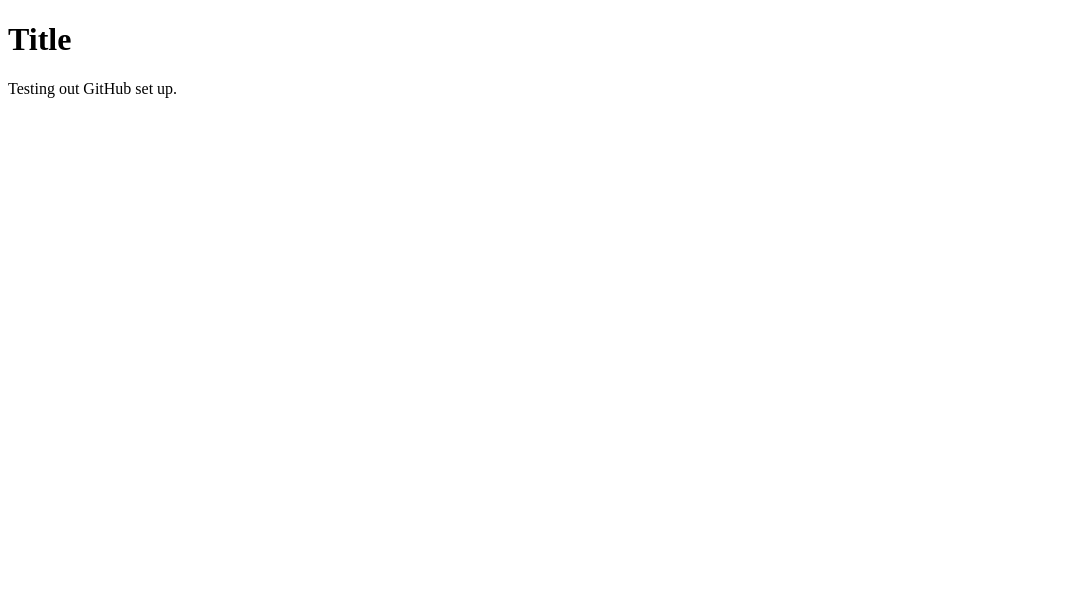
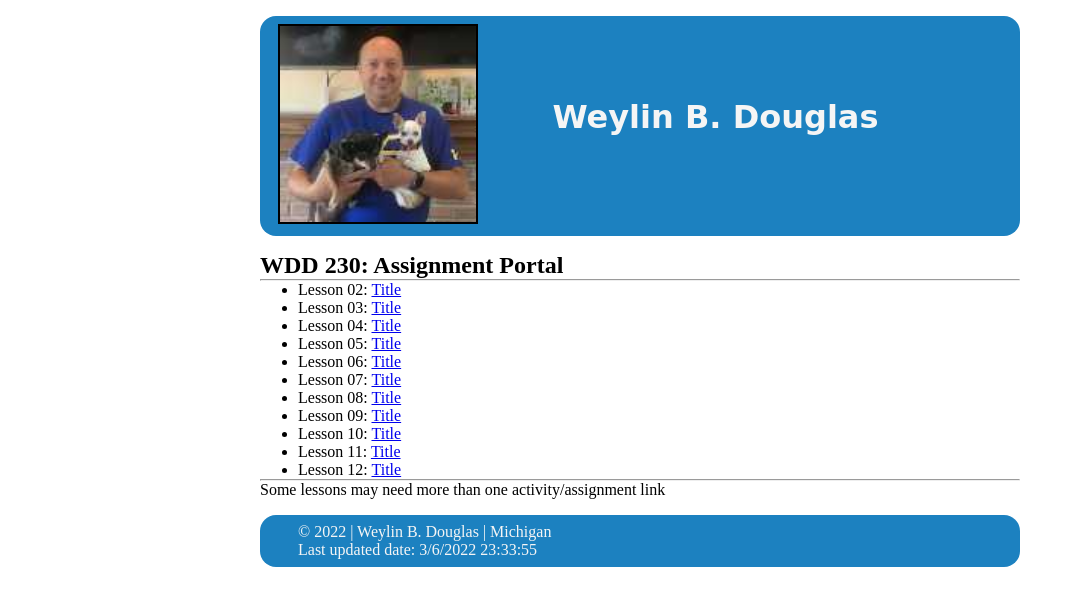
Before and after one commit to Weylin76/webdesigns, a plain HTML site: page index.html in a window 1280 px wide. Shown: the whole page, without its empty margins (0-1075 px from the left). Drawn offline with Linux system fonts and the light colour scheme.

Commit message:
final changes week one

```diff
--- /dev/null
+++ b/css/styles.css
@@ -0,0 +1,51 @@
+* {
+    margin: 0;
+    padding: 0;
+    box-sizing: border-box;
+}
+
+body {
+font-size: 16px;
+margin: auto;
+
+}
+
+header, main, body, footer {
+    max-width: 760px;
+    margin: 0 auto;
+}
+
+header, footer {
+    margin: 1rem auto;
+    border: 2px soild gray;
+    padding: .5rem;
+    background-color: rgb(28, 129, 192);
+    border-radius: 1.0rem;
+
+}
+
+header{
+    display: flex;
+}
+
+header img {
+    margin-left: 10px;
+    width: 200px;
+    border: 2px solid black;
+}
+
+h1{
+    text-align: center;
+    font-family: cursive, Arial, Helvetica, sans-serif;
+    color: whitesmoke;
+    margin: 10%;
+}
+
+ul {
+    padding-left: 5%;
+}
+
+footer {
+    padding-left: 5%;
+    color: whitesmoke;
+}
--- a/index.html
+++ b/index.html
@@ -1,13 +1,42 @@
 <!DOCTYPE html>
 <html lang="en">
+
 <head>
     <meta charset="UTF-8">
-    <meta http-equiv="X-UA-Compatible" content="IE=edge">
     <meta name="viewport" content="width=device-width, initial-scale=1.0">
-    <title>Document</title>
+    <title>Weekly Project List</title>
+    <meta name="Project Page Tracker"
+        content="This is the main tracking page for all assignments for BYU-I WDD 230 class, for the student Weylin Douglas.">
+    <link rel="stylesheet" href="css/styles.css">
 </head>
+
 <body>
-    <h1>Title</h1>
-    <P>Testing out GitHub set up.</P>
+    <header>
+        <picture><img src="images/weylinportrait.jpg" alt="self portrait"></picture>
+        <h1> Weylin B. Douglas</h1>
+    </header>
+    <h2>WDD 230: Assignment Portal</h2>
+    <hr class="line">
+    <ul>
+        <li>Lesson 02: <a href="x">Title</a></li>
+        <li>Lesson 03: <a href="x">Title</a></li>
+        <li>Lesson 04: <a href="x">Title</a></li>
+        <li>Lesson 05: <a href="x">Title</a></li>
+        <li>Lesson 06: <a href="x">Title</a></li>
+        <li>Lesson 07: <a href="x">Title</a></li>
+        <li>Lesson 08: <a href="x">Title</a></li>
+        <li>Lesson 09: <a href="x">Title</a></li>
+        <li>Lesson 10: <a href="x">Title</a></li>
+        <li>Lesson 11: <a href="x">Title</a></li>
+        <li>Lesson 12: <a href="x">Title</a></li>
+    </ul>
+    <hr class="line">
+    <p>Some lessons may need more than one activity/assignment link</p>
+
+    <footer>
+        <p>&copy 2022 | Weylin B. Douglas | Michigan</p>
+        <p>Last updated date: <span id="current_date"></span></p>
+    </footer>
 </body>
+<script src="js/currentdate.js"></script>
 </html>
--- /dev/null
+++ b/js/currentdate.js
@@ -0,0 +1,40 @@
+// day names array
+const daynames = [
+    "Sunday",
+    "Monday",
+    "Tuesday",
+    "Wednesday",
+    "Thursday",
+    "Friday",
+    "Saturday"
+];
+
+// long month names arrary
+const months =  [
+    "January",
+    "Feburary",
+    "March",
+    "April",
+    "May",
+    "June",
+    "July",
+    "August",
+    "September",
+    "October",
+    "November",
+    "December"
+];
+
+const todaysdate = new Date();
+const dayNames = daynames[todaysdate.getDay()];
+const monthName = months[todaysdate.getMonth()];
+const month = todaysdate.getMonth();
+const day = todaysdate.getDay()
+const year = todaysdate.getFullYear();
+const hour = todaysdate.getHours();
+const minutes = todaysdate.getMinutes();
+const seconds = todaysdate.getSeconds();
+
+const currentdate = `${month}/${day}/${year} ${hour}:${minutes}:${seconds}`
+
+document.getElementById('current_date').textContent = currentdate;
```
Also changed, not shown: images/weylinportrait.jpg (added).
